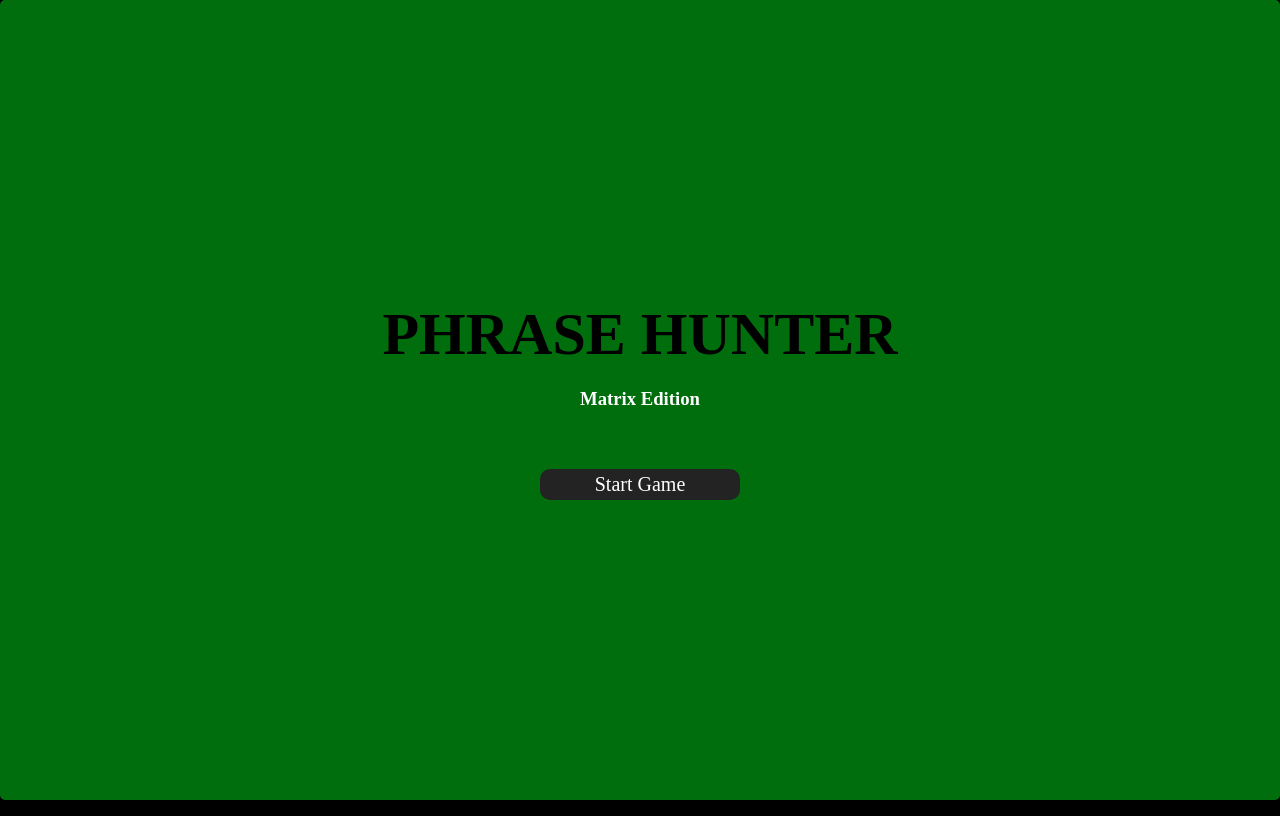
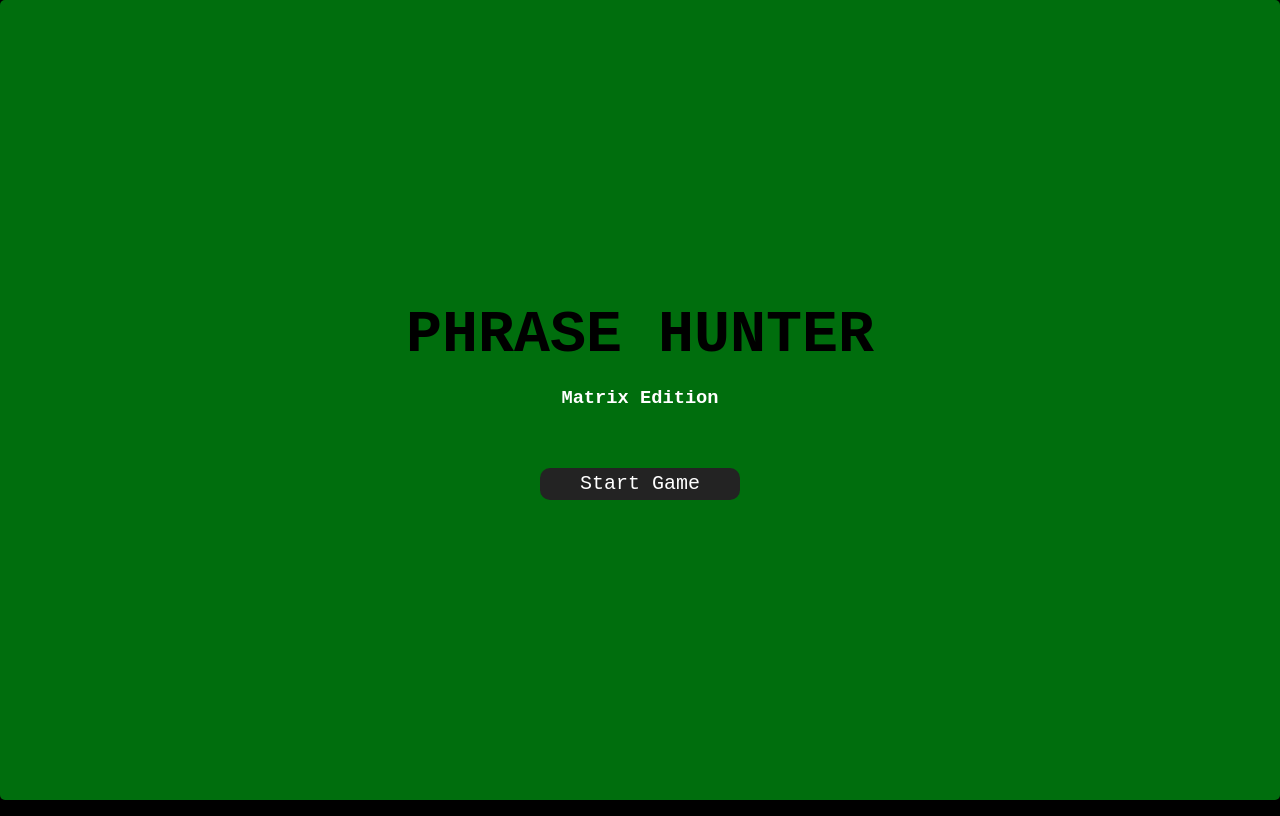
Before and after one commit to jajablinky/OOP-Game-Show-App, a plain HTML site: page index.html in a window 1280 px wide. Drawn offline with Linux system fonts and the light colour scheme.

Commit message:
added secondary font-family

```diff
--- a/css/styles.css
+++ b/css/styles.css
@@ -20,7 +20,7 @@
 
 * {
   box-sizing: border-box;
-  font-family: 'Andale Mono';
+  font-family: 'Andale Mono', monospace;
 }
 
 body {
```
